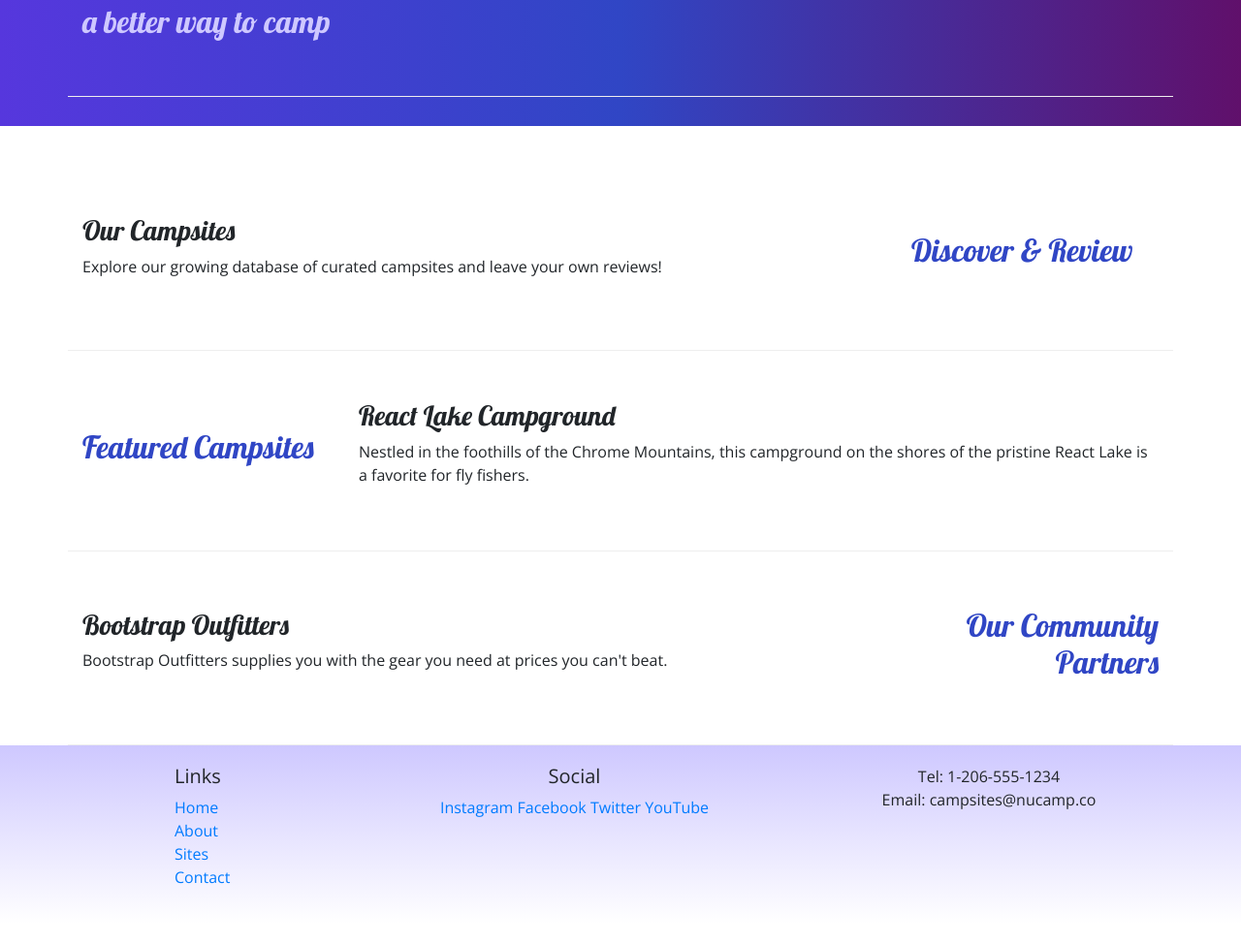
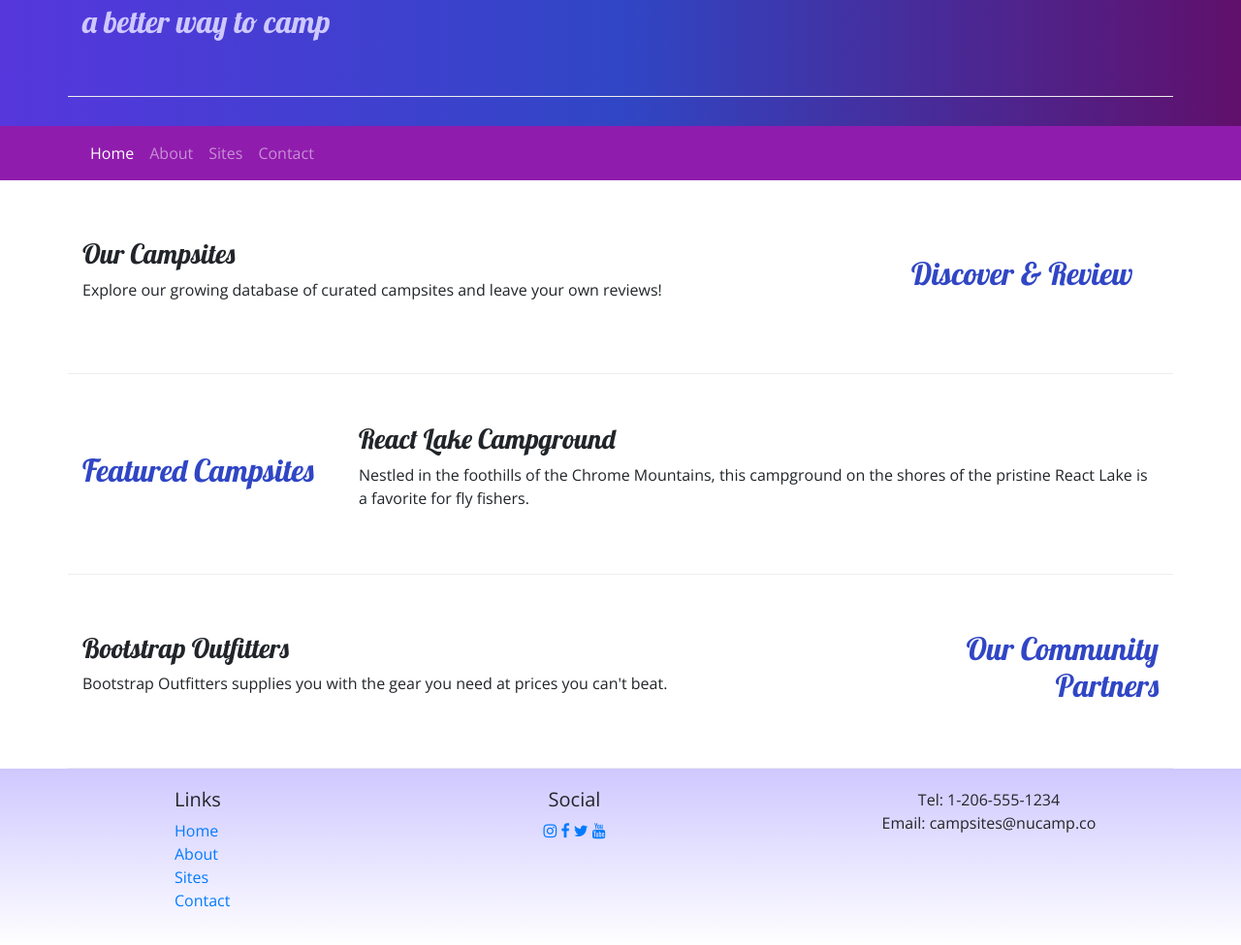
Before and after one commit to hughesmarissa/2-Bootstrap, a website: page index.html in a window 1280 px wide. Shown: the part 133-1108 px from the top of the page at 97% size. Before the commit the page ends 1086 px from the top, so only its background shows below. Drawn offline with nearby package versions, Linux system fonts and the light colour scheme.

Commit message:
Add navbar & breadcrumbs to index&aboutus.html pages

```diff
--- a/css/styles.css
+++ b/css/styles.css
@@ -1,5 +1,13 @@
 body {
     font-family: "Open Sans", sans-serif;
+}
+
+/*HEADER STYLES */
+.jumbotron {
+    margin: 0;
+    padding: 30px;
+    background-image: linear-gradient(to right, #5637DD, #3046C5, #60106B);
+    color: white;
 }
 
 h1, h2, h3 {
@@ -14,15 +22,8 @@ header h2 {
     color: #CEC8FF;
 }
 
-footer {
-    background-image: linear-gradient(#CEC8FF, white);
-    padding: 20px 0;
-}
-
-.jumbotron {
-    padding: 30px;
-    background-image: linear-gradient(to right, #5637DD, #3046C5, #60106B);
-    color: white;
+.navbar {
+    background-color: #901CAD;
 }
 
 .row-content {
@@ -30,3 +31,11 @@ footer {
     border-bottom: 1px ridge;
     min-height: 200px;
 }
+
+
+
+/* FOOTER STYLES */
+footer {
+    background-image: linear-gradient(#CEC8FF, white);
+    padding: 20px 0;
+}
--- a/index.html
+++ b/index.html
@@ -21,6 +21,7 @@
 
 
 <body>
+
     <header class="jumbotron jumbotron-fluid">
 
         <div class="container">
@@ -34,6 +35,22 @@
 
     </header>
 
+
+    <nav class="navbar navbar-expand-sm navbar-dark sticky-top">
+        <div class="container">
+        <button class="navbar-toggler ml-auto" type="button" data-toggle="collapse" data-target="#nucampNavbar">
+            <span class="navbar-toggler-icon"></span>
+        </button>
+        <div class="collapse navbar-collapse" id="nucampNavbar">
+        <ul class="navbar-nav">
+            <li class="nav-item active"><a class="nav-link" href="#">Home</a></li>
+            <li class="nav-item"><a class="nav-link" href="aboutus.html">About</a></li>
+            <li class="nav-item"><a class="nav-link" href="#">Sites</a></li>
+            <li class="nav-item"><a class="nav-link" href="#">Contact</a></li>
+        </ul>
+        </div>
+    </div>
+    </nav>
 
 
     <div class="container">
@@ -88,10 +105,10 @@
                 </div>
                 <div class="col-6 col-sm-5 text-center">
                 	<h5>Social</h5>
-                    <a href="http://instagram.com/">Instagram</a>
-                    <a href="http://facebook.com/">Facebook</a>
-                    <a href="http://twitter.com/">Twitter</a>
-                    <a href="http://youtube.com/">YouTube</a>
+                    <a href="http://instagram.com/"><i class="fa fa-instagram"></i></a>
+                    <a href="http://facebook.com/"><i class="fa fa-facebook"></i></a>
+                    <a href="http://twitter.com/"><i class="fa fa-twitter"></i></a>
+                    <a href="http://youtube.com/"><i class="fa fa-youtube"></i></a>
                 </div>
                 <div class="col-sm-4 text-center">
                     Tel: 1-206-555-1234<br />
```
Also changed, not shown: aboutus.html (+23 -1 lines).
